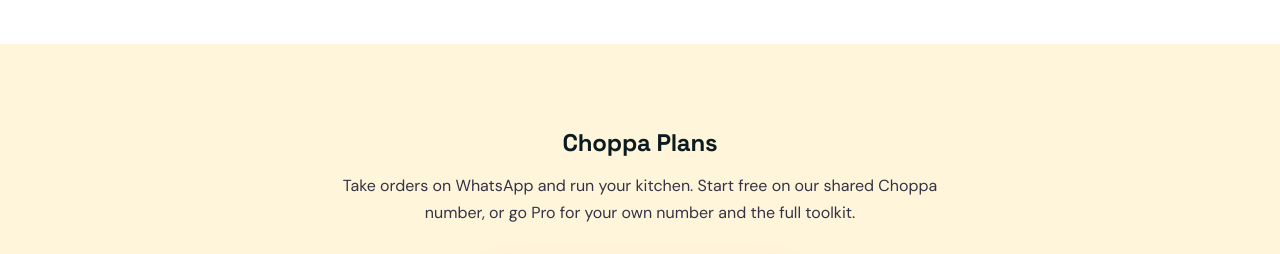
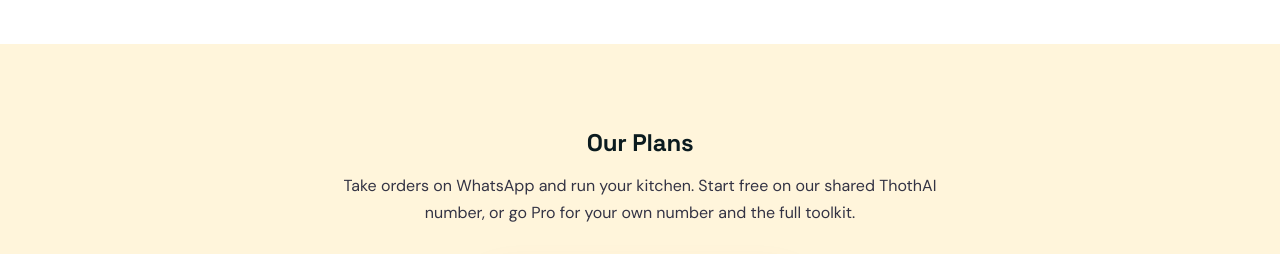
Before and after one commit to teofilos45/ThothAi-Technologies, a plain HTML site: page index.html in a window 1280 px wide. Shown: the part 2800-3054 px from the top of the page. Drawn offline with Linux system fonts and the light colour scheme.

Commit message:
UPDATE plans header
Updated section titles and descriptions in the pricing section.

```diff
--- a/index.html
+++ b/index.html
@@ -158,9 +158,9 @@
 
   <section id="pricing" class="pricing">
     <div class="container">
-      <h2>Choppa Plans</h2>
+      <h2>Our Plans</h2>
       <p class="pricing-sub">Take orders on WhatsApp and run your kitchen. Start free on our shared
-        Choppa number, or go Pro for your own number and the full toolkit.</p>
+        ThothAI number, or go Pro for your own number and the full toolkit.</p>
       <div class="pricing-cards">
 
         <!-- FREE -->
```
